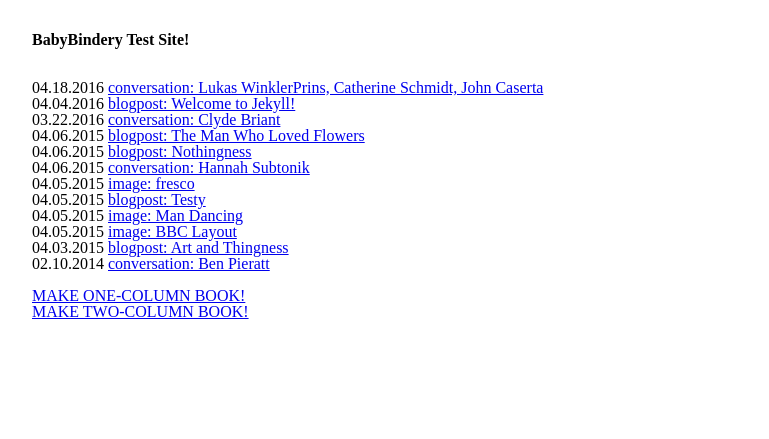
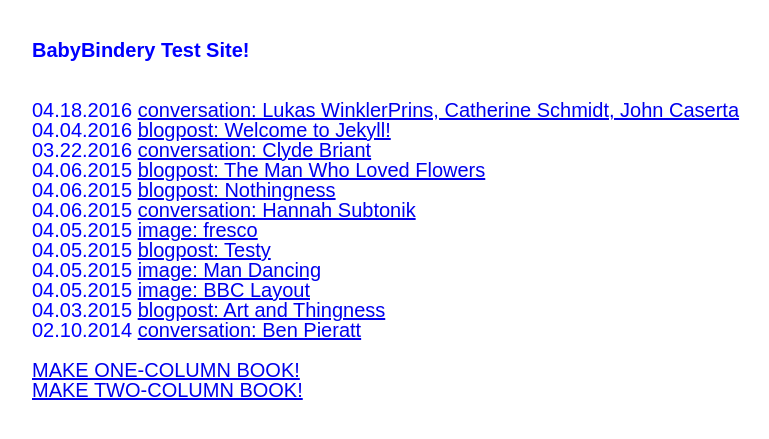
Before and after one commit to thedesignoffice/babybindery, a Jekyll site: the page built from index.html, in a window 1280 px wide. Shown: the top 439 px of the page, without its empty margins (160-929 px from the left). Built offline with Jekyll 4.4.1, drawn with Linux system fonts in a browser that asks for light colours.

Commit message:
stable version with fonts, sizes still need to be adjusted

```diff
--- a/css/book.css
+++ b/css/book.css
@@ -18,7 +18,7 @@
 
 .page{ /* container for each .page-content and .page-footer */
   /* Now some white space around pages... */
- margin: .75in 0.5in;
+ margin: .75in 1in;
 
   clear:both;
 }
@@ -28,7 +28,6 @@
   display: block;
   /* needs to have a position
   because display is inline from Polyfill */
-  border: 1px solid blue;
   /* margin & padding only seem to work on the sides in regions.  */
   flow-from: toprint;
   height: 8.25in;
@@ -38,7 +37,6 @@
 }
 
 .page-footer{
-  border: 1px solid blue;
   height: 0.75in;
   width: 100%;
   clear: both;
--- a/css/type.css
+++ /dev/null
@@ -1,28 +0,0 @@
-/* suggestions for typesetting.
- * is this redundant with web.css?
- */
-
-* {
-	font-family: "Bagnard";
-	color: red;
-	font-size: 14pt;
-	line-height: 20pt;
-}
-
-body {
-	font-family: "Bagnard";
-	color: red;
-	font-size: 14pt;
-	line-height: 20pt;
-}
-
-a {
-	color: red;
-	padding-bottom: 1px solid;
-	border-bottom: 1px solid red;
-}
-
-sup{
-  font-size: 6px;
-  font-family: monospace;
-}
--- a/css/universal.css
+++ b/css/universal.css
@@ -1,7 +1,8 @@
 body{
   background: white;
- /* font-family: 'Helvetica',sans-serif; */
- /* see type.css */
+  font-family: 'Work Medor',sans-serif;
+  color: blue;
+  font-size: 20px;
   text-align: left;
   width: 100%;
 }
@@ -21,6 +22,9 @@
 
 p{
   margin: 1em 0;
+  font-family: 'Bagnard', serif;
+  line-height: 1.5em;
+  color: red;
 }
 
 .initials{
```
